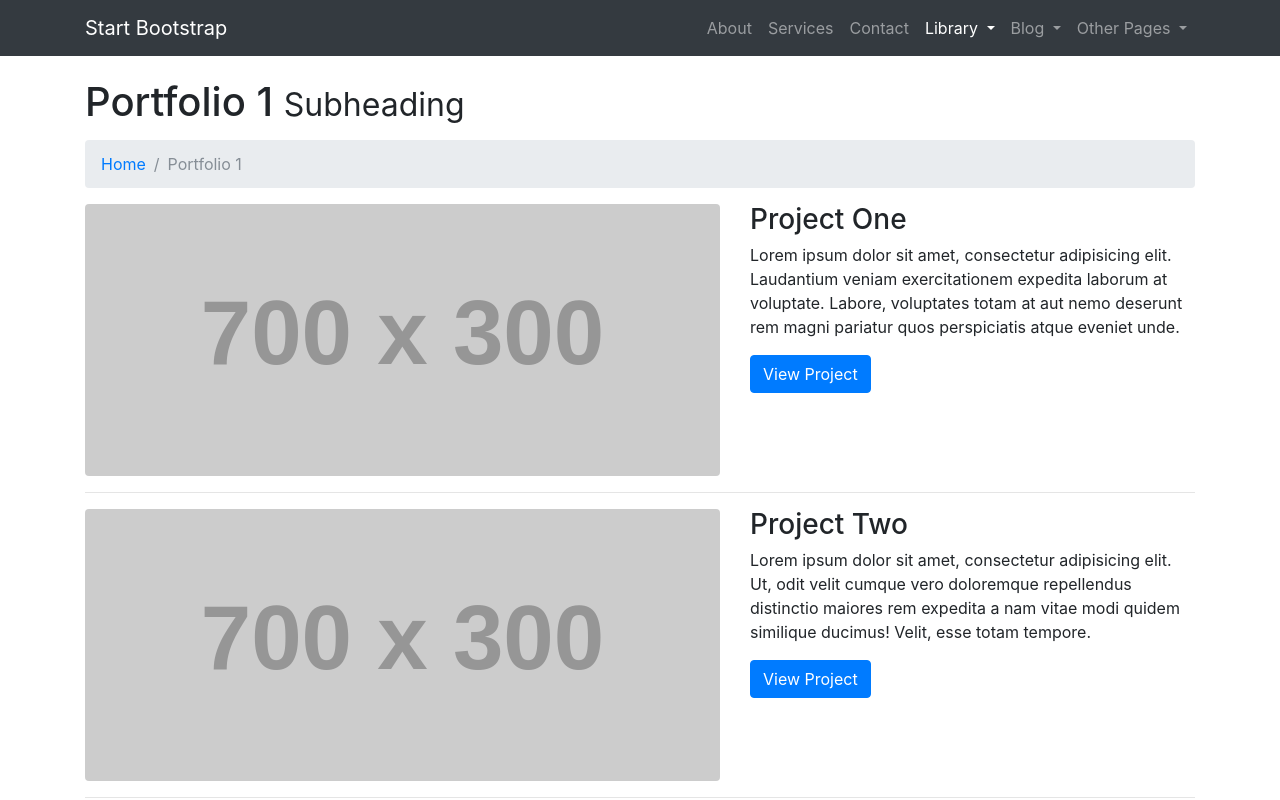
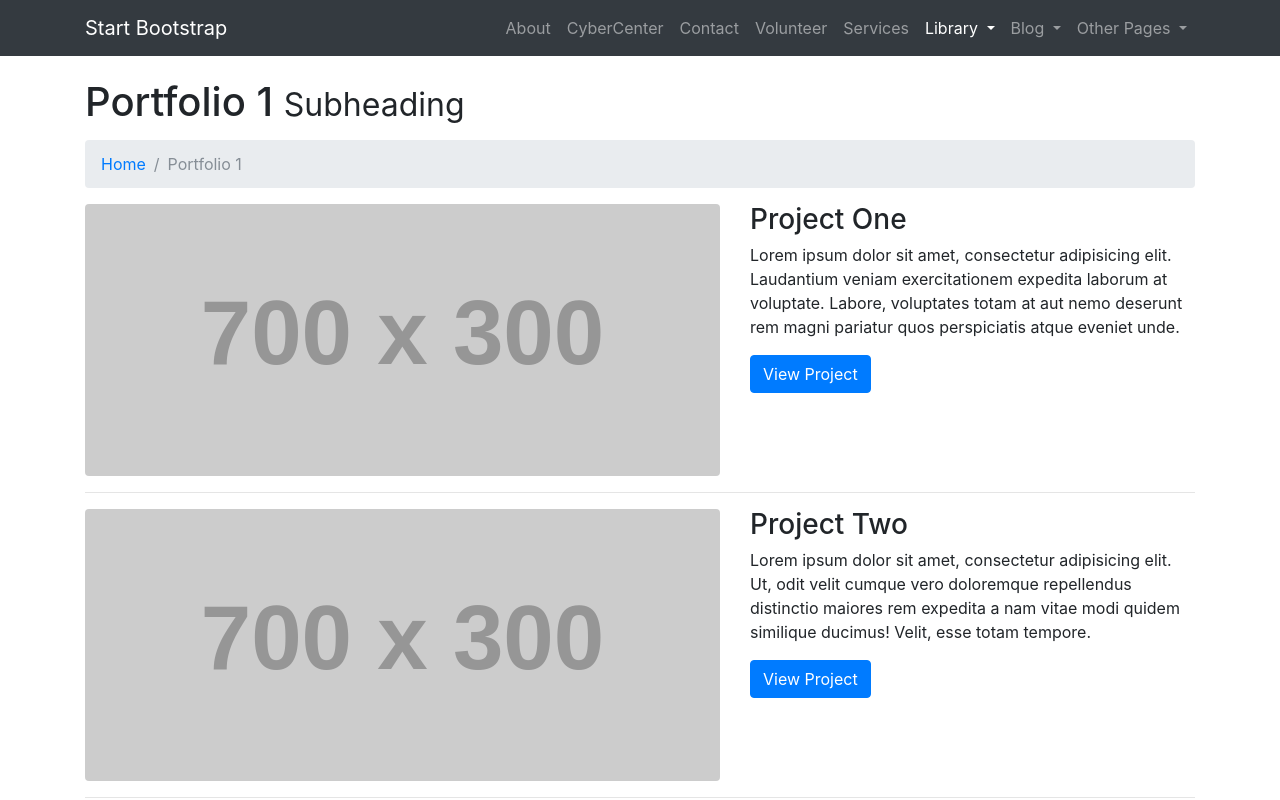
Before and after one commit to victoriarainc/lgbtCenterofRaleigh, a website: page CopyBootstrapModernBusiness/portfolio-1-col.html in a window 1280 px wide. Shown: the top 800 px of the page. Drawn offline with Linux system fonts and the light colour scheme; placeholder pictures from the web are drawn by us; some icons are missing.

```diff
--- a/CopyBootstrapModernBusiness/portfolio-1-col.html
+++ b/CopyBootstrapModernBusiness/portfolio-1-col.html
@@ -33,10 +33,16 @@
               <a class="nav-link" href="about.html">About</a>
             </li>
             <li class="nav-item">
-              <a class="nav-link" href="services.html">Services</a>
+              <a class="nav-link" href="cybercenter.html">CyberCenter</a>
             </li>
             <li class="nav-item">
               <a class="nav-link" href="contact.html">Contact</a>
+            </li>
+            <li class="nav-item">
+              <a class="nav-link" href="getinvolved.html">Volunteer</a>
+            </li>
+            <li class="nav-item">
+              <a class="nav-link" href="services.html">Services</a>
             </li>
             <li class="nav-item active dropdown">
               <a class="nav-link dropdown-toggle" href="#" id="navbarDropdownPortfolio" data-toggle="dropdown" aria-haspopup="true" aria-expanded="false">
```
Also changed, not shown: CopyBootstrapModernBusiness/portfolio-2-col.html (+7 -1 lines), CopyBootstrapModernBusiness/portfolio-3-col.html (+7 -1 lines), CopyBootstrapModernBusiness/portfolio-4-col.html (+7 -1 lines).
